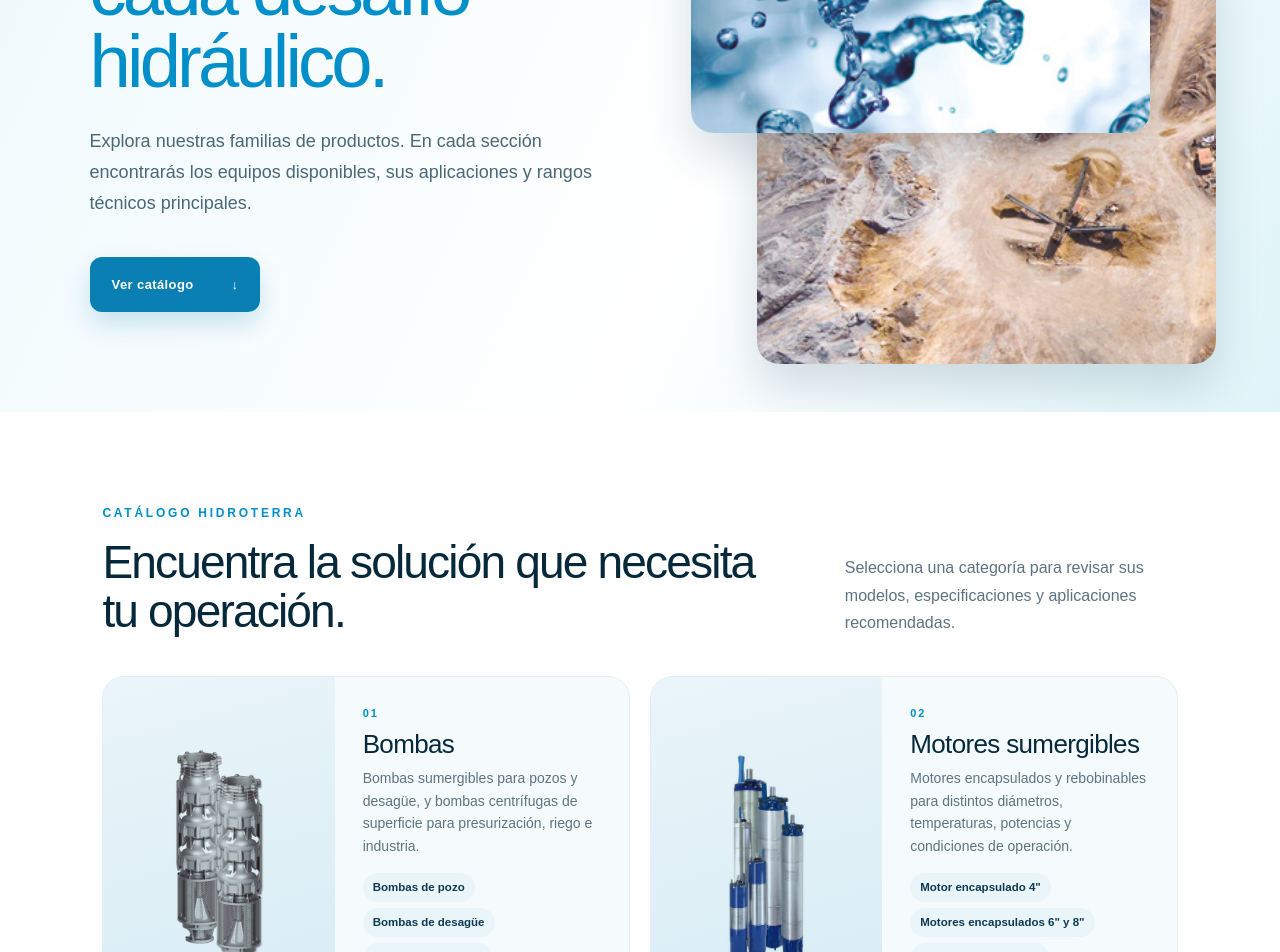
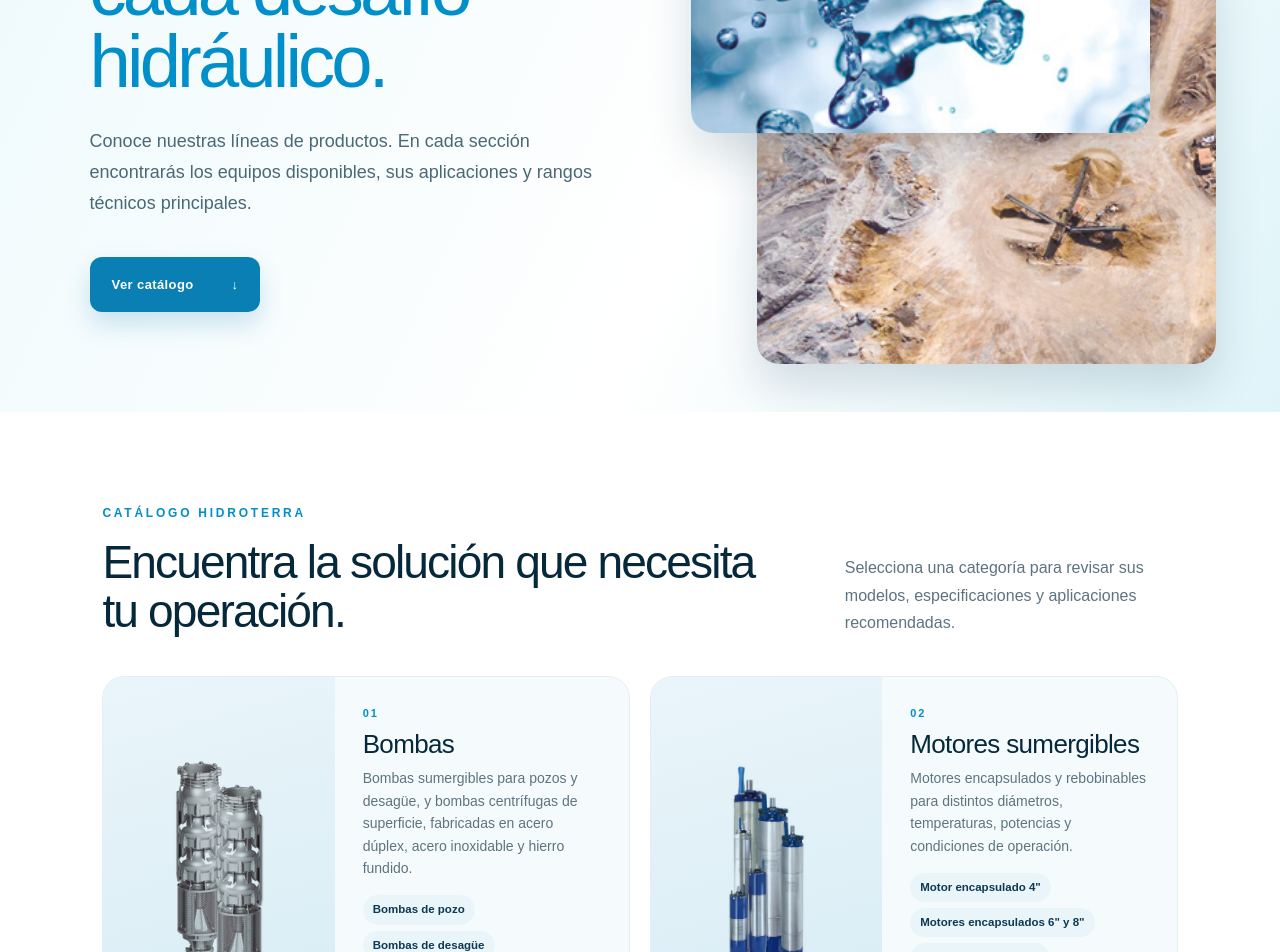
Before and after one commit to rodark99/Hidroterra-page, a Next.js app: page /soluciones in a window 1280 px wide. Shown: the part 420-1372 px from the top of the page. Built offline with nearby package versions, Linux system fonts and the light colour scheme; no server answers.

Commit message:
Textos: Conoce en vez de Explora, materiales de bombas y Ver sección completa
Co-Authored-By: Claude Opus 5.5 <noreply@anthropic.com>
Claude-Session: https://claude.ai/code/session_016iLmevAzpMLamSXyWzGzGS

```diff
--- a/app/catalog-data.ts
+++ b/app/catalog-data.ts
@@ -40,7 +40,7 @@ export const productFamilies: ProductFamily[] = [
     number: "01",
     title: "Bombas",
     shortTitle: "Bombas",
-    description: "Bombas sumergibles para pozos y desagüe, y bombas centrífugas de superficie para presurización, riego e industria.",
+    description: "Bombas sumergibles para pozos y desagüe, y bombas centrífugas de superficie, fabricadas en acero dúplex, acero inoxidable y hierro fundido.",
     application: "Agua potable, APR, riego, industria, procesos, aguas servidas, faenas y dewatering de mina.",
     coverImage: "/productos/bombas-pozo-grupo.png",
     categories: [
--- a/app/home-showcase.tsx
+++ b/app/home-showcase.tsx
@@ -46,7 +46,7 @@ export function ShowcaseSection({ family, index }: { family: ProductFamily; inde
           {family.shortTitle}. <span>{family.description}</span>
         </h2>
         <Link className="arrow-link" href={`/soluciones/${family.slug}`}>
-          Ver la sección completa <span>→</span>
+          Ver sección completa <span>→</span>
         </Link>
       </div>
       <Rail label={`Productos de ${family.shortTitle}`}>{cards}</Rail>
--- a/app/page.tsx
+++ b/app/page.tsx
@@ -15,7 +15,7 @@ export default function Home() {
             Ingeniería que mueve tus necesidades
           </h1>
           <p>
-            Explora nuestros equipos por categoría y encuentra modelos,
+            Conoce nuestras líneas de equipos por categoría y encuentra modelos,
             aplicaciones y especificaciones para tu proyecto.
           </p>
         </div>
--- a/app/soluciones/page.tsx
+++ b/app/soluciones/page.tsx
@@ -15,7 +15,7 @@ export default function SolucionesPage() {
         <div className="catalog-hero__content">
           <p className="eyebrow">Productos y soluciones</p>
           <h1>Equipamiento confiable para <em>cada desafío hidráulico.</em></h1>
-          <p>Explora nuestras familias de productos. En cada sección encontrarás los equipos disponibles, sus aplicaciones y rangos técnicos principales.</p>
+          <p>Conoce nuestras líneas de productos. En cada sección encontrarás los equipos disponibles, sus aplicaciones y rangos técnicos principales.</p>
           <a className="button button--primary" href="#catalogo">Ver catálogo <span>↓</span></a>
         </div>
         <div className="catalog-hero__media" aria-label="Aplicaciones de agua y minería">
```
